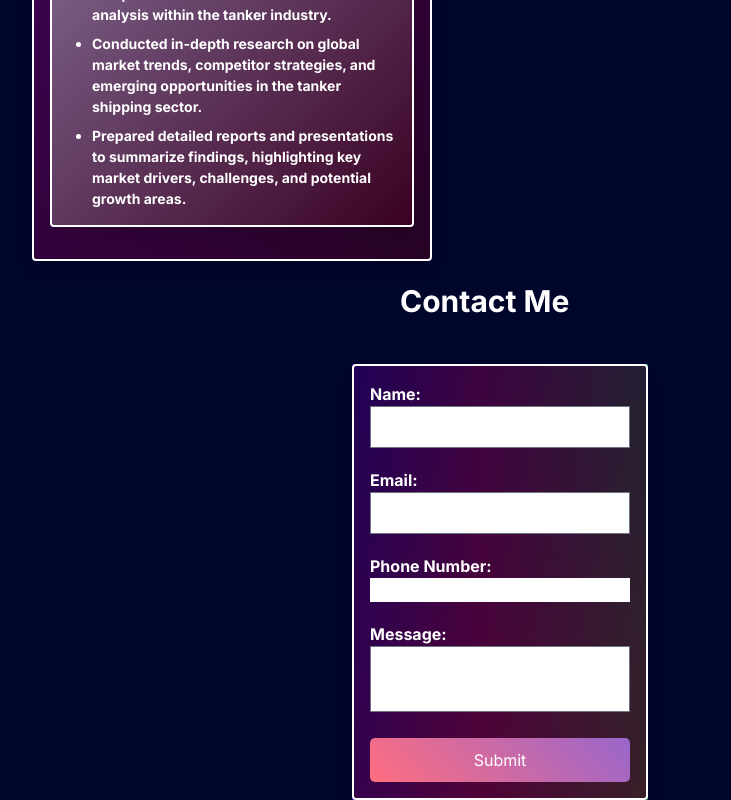
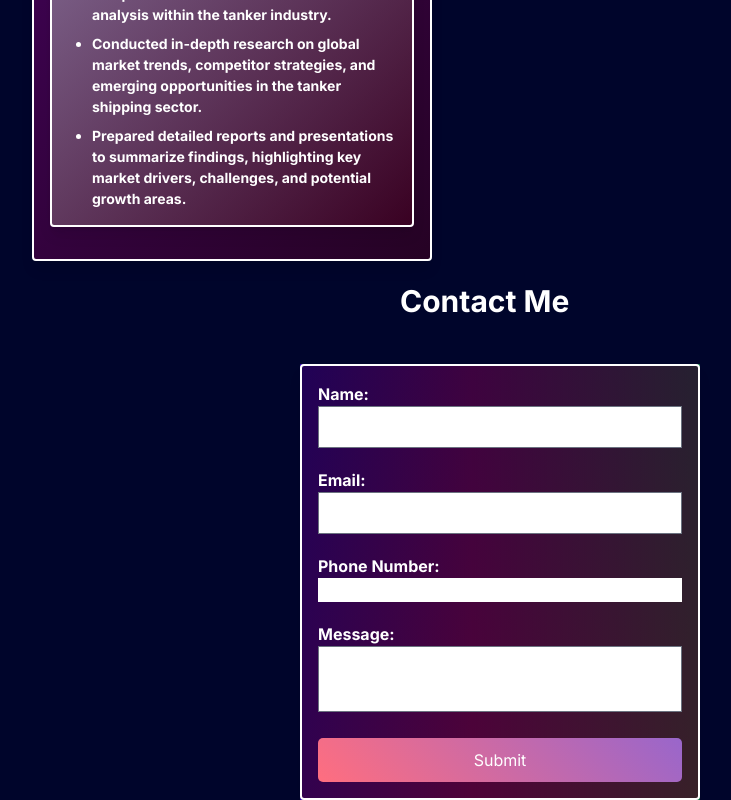
Before and after one commit to fredrir/My-Portfolio, a Next.js app: page / in a window 1280 px wide. Shown: the part 2839-3639 px from the top of the page, without its empty margins (139-870 px from the left). Built offline with nearby package versions, Linux system fonts and the light colour scheme; a web font is replaced by a local one.

Commit message:
update CV

```diff
--- a/app/page.tsx
+++ b/app/page.tsx
@@ -117,7 +117,7 @@ export default function Home() {
             <div className="hide-on-desktop flex w-full items-center justify-center">
               <CvTreeMobile />
             </div>
-            <div className="hide-on-desktop">
+            <div className="hide-on-desktop flex flex-col justify-center">
               <ContactMeForm />
             </div>
           </div>
--- a/app/ui/contact-me-form.tsx
+++ b/app/ui/contact-me-form.tsx
@@ -47,12 +47,13 @@ export function ContactMeForm() {
 
   return (
     <div
-      className="ContactMeForm my-4 rounded border-2 border-white p-4 shadow-lg" id="bottom-of-page"
+      className="ContactMeForm my-4 rounded border-2 border-white p-4 shadow-lg"
+      id="bottom-of-page"
       style={{
         background:
           'linear-gradient(135deg, rgba(25, 0, 51, 0.7), rgba(75, 0, 30, 0.7))',
-        maxWidth: '600px',
-        minWidth: '200px',
+        maxWidth: '450px',
+        minWidth: '400px',
       }}
     >
       <form
```
Also changed, not shown: 1 other file (tests, documents, lock files or other folders).
